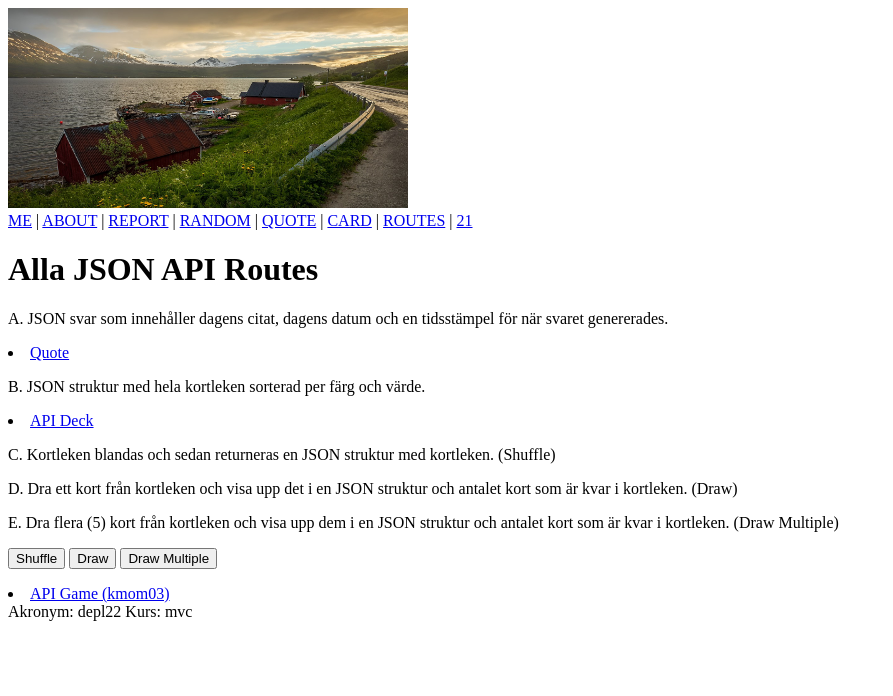
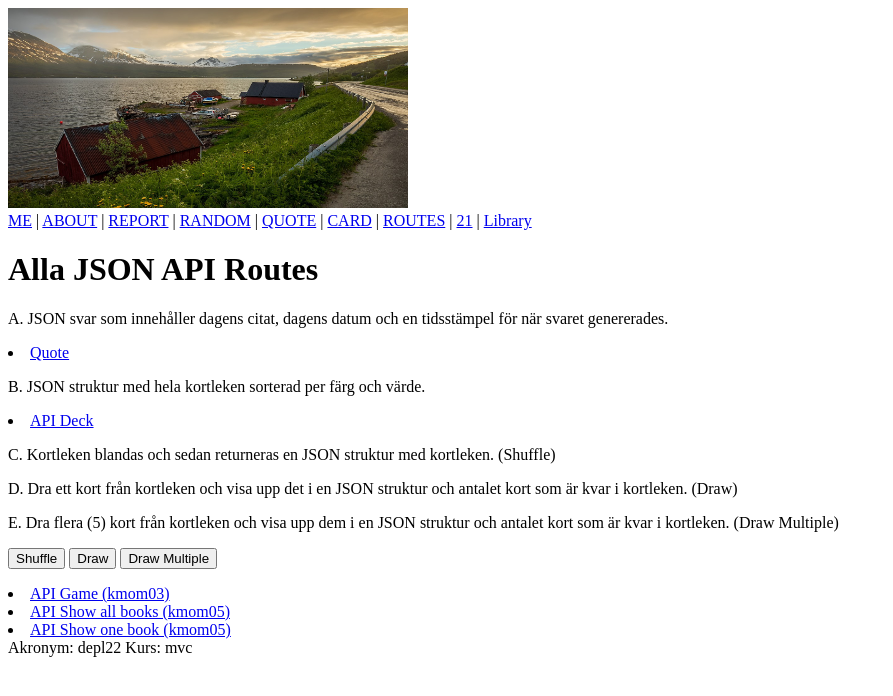
Before and after one commit to Despina-P/mvc-vt23, a Symfony app: template templates/api.html.twig in a window 1280 px wide. Shown: the top 696 px of the page, without its empty margins (0-893 px from the left). Run offline with Twig, Linux system fonts and the light colour scheme; the template is opened without the code that fills it, so the values that code supplies are empty; some libraries are stand-ins or nearby versions.

Commit message:
Added links to this kmom api pages

```diff
--- a/templates/api.html.twig
+++ b/templates/api.html.twig
@@ -30,4 +30,9 @@
 
     <li><a href="{{ path('api_game') }}">API Game (kmom03)</a></li>
 
+    <li><a href="{{ path('api_show_all') }}">API Show all books (kmom05)</a></li>
+
+    <li><a href="{{ path('api_show_one', {isbn:9789179851453}) }}">API Show one book (kmom05)</a></li>
+
+
 {% endblock %}
--- a/templates/base.html.twig
+++ b/templates/base.html.twig
@@ -28,7 +28,8 @@
             <a href="{{ path('quote') }}">QUOTE</a> |
             <a href="{{ path('card') }}">CARD</a> |
             <a href="{{ path('api')}}">ROUTES</a> |
-            <a href="{{ path('game_start')}}">21</a>
+            <a href="{{ path('game_start')}}">21</a> |
+            <a href="{{ path('app_library')}}">Library</a>
         </nav>
 
         <main>{% block body %}{% endblock %}</main>
```
